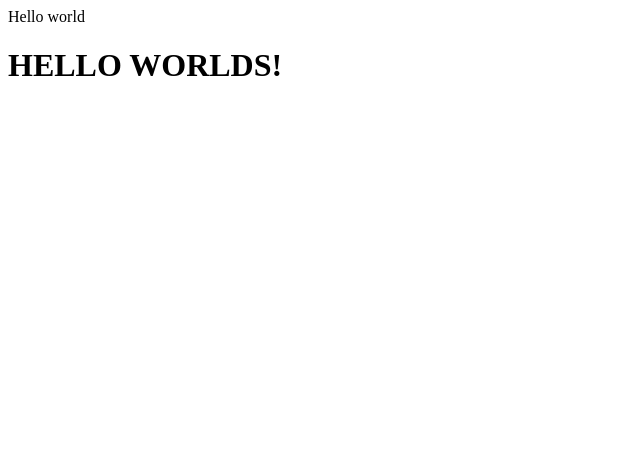
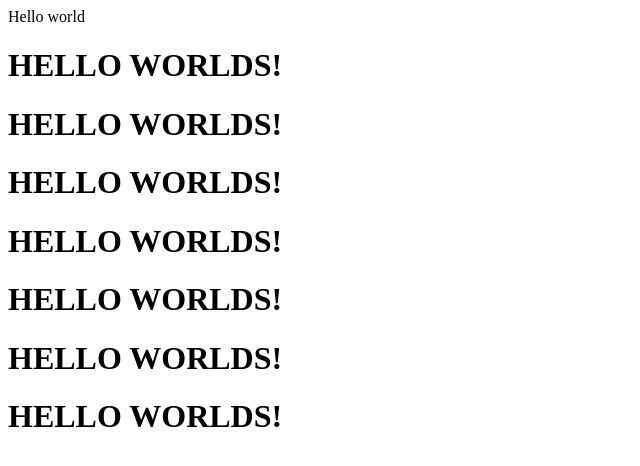
Before and after one commit to MrsRamirez/newSite, a plain HTML site: page index.html in a window 1280 px wide. Shown: the whole page, without its empty margins (0-640 px from the left). Drawn offline with Linux system fonts and the light colour scheme.

Commit message:
Multi line h1s

```diff
--- a/index.html
+++ b/index.html
@@ -10,7 +10,7 @@
 
 <body>
   Hello world
-  <h1>HELLO WORLDS!</h1>
+  <h1>HELLO WORLDS!</h1> <h1>HELLO WORLDS!</h1> <h1>HELLO WORLDS!</h1> <h1>HELLO WORLDS!</h1> <h1>HELLO WORLDS!</h1> <h1>HELLO WORLDS!</h1> <h1>HELLO WORLDS!</h1>
   <script src="script.js"></script>
 </body>
 
```
